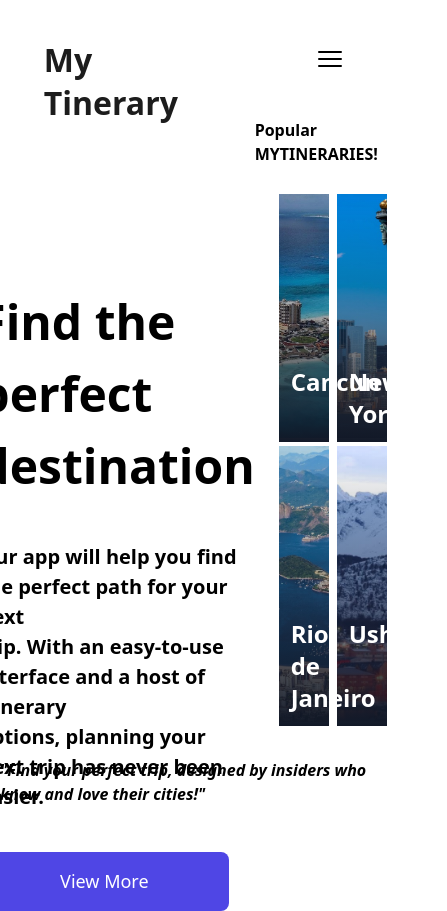
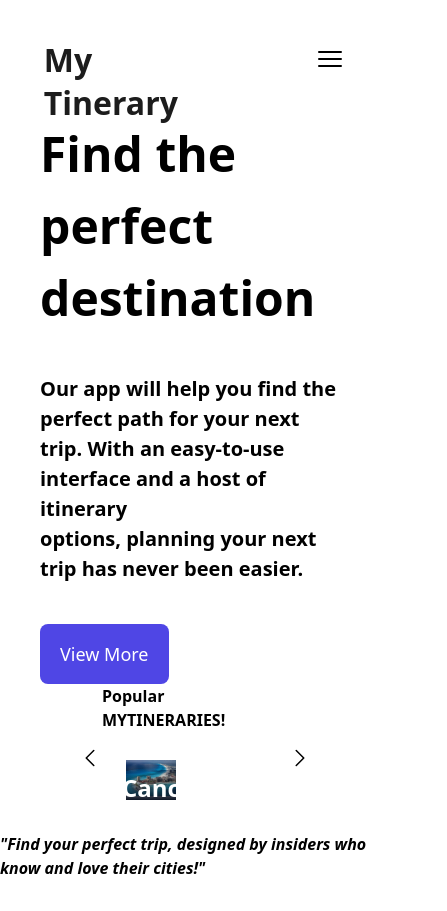
Before and after one commit to inebenitez/-mytinerary-inesbenitez, a React (Vite) app: page /home in a window 390 px wide. Shown: the whole page, 447 px wide, since content can reach past the window. After the commit the page ends 880 px from the top, so only its background shows below. Built offline with nearby package versions, Linux system fonts and the light colour scheme.

Commit message:
inicio responsive

```diff
--- a/index.html
+++ b/index.html
@@ -2,7 +2,7 @@
 <html lang="en">
   <head>
     <meta charset="UTF-8" />
-    <link rel="icon" type="image/png" href="./public/img/logo2.png"/>
+    <link rel="icon" type="image/png" href="./img/logo2.png"/>
     <meta name="viewport" content="width=device-width, initial-scale=1.0" />
     <title>Mi Tinerary</title>
   </head>
--- a/src/components/CardCity.jsx
+++ b/src/components/CardCity.jsx
@@ -1,13 +1,9 @@
 export default function CardCity({ src, alt, text }) {
   return (
-    <div className="w-1/2 relative flex flex-col pt-40 px-4 pb-4 ">
+    <div className="w-2/5 relative flex flex-col md:pt-40 md:px-4 md:pb-4">
       <img src={src} alt={alt} className="absolute inset-0 h-full w-full object-cover px-1 pb-2" />
       <div className="absolute inset-1 bg-gradient-to-t from-gray-900 via-gray-900/40"></div>
       <h3 className="z-10 mt-3 text-2xl font-bold text-white">{text}</h3>
     </div>
   );
 }
-
-
-
-// md:flex-row lg:flex-row
--- a/src/components/Carousel.jsx
+++ b/src/components/Carousel.jsx
@@ -1,32 +1,85 @@
+// import Arrow from "../components/Arrow";
+// import CardCity from "../components/CardCity";
+// import { useState } from "react";
+
+// export default function Carousel({ data }) {
+//   let [counter, setCounter] = useState(0);
+
+//   function directionSlide(direction) {
+//     const increment = direction === "next" ? 4 : -4;
+//     const newCounter = (counter + increment + data.length) % data.length;
+//     setCounter(newCounter);
+//   }
+
+//   return (
+// <>
+// <Arrow direction="M15.75 19.5L8.25 12l7.5-7.5"
+//   onClick={() => directionSlide("prev")}
+// />
+// <div className="w-2/5">
+// <div className="flex justify-center font-semibold"><p>Popular MYTINERARIES!</p></div>
+//   <div className="flex flex-wrap justify-center m-5 py-2">
+//     {data.slice(counter, counter + 4).map(each => (
+//       <CardCity key={each.id} src={each.photo} alt={each.id} text={each.city} />
+//     ))}
+//   </div>
+// </div>
+// <Arrow direction="M8.25 4.5l7.5 7.5-7.5 7.5"
+//   onClick={() => directionSlide("next")}
+// />
+// </>
+// );
+// }
+
+
+
+import { useEffect, useState } from "react";
 import Arrow from "../components/Arrow";
 import CardCity from "../components/CardCity";
-import { useState } from "react";
 
 export default function Carousel({ data }) {
   let [counter, setCounter] = useState(0);
+  let [screenWidth, setScreenWidth] = useState(window.innerWidth);
+
+  let cardsPerSlide = screenWidth < 820 ? 1 : 4;
+
+  useEffect(() => {
+    window.addEventListener("resize", () => {
+      setScreenWidth(window.innerWidth);
+    });
+  });
 
   function directionSlide(direction) {
-    const increment = direction === "next" ? 4 : -4;
+    const increment = direction === "next" ? cardsPerSlide : -cardsPerSlide;
     const newCounter = (counter + increment + data.length) % data.length;
     setCounter(newCounter);
   }
 
   return (
-<>
-<Arrow direction="M15.75 19.5L8.25 12l7.5-7.5"
+    <div className="flex flex-row items-center justify-center w-full">
+      <Arrow
+        direction="M15.75 19.5L8.25 12l7.5-7.5"
         onClick={() => directionSlide("prev")}
       />
-<div className="w-2/5">
-<div className="flex justify-center font-semibold"><p>Popular MYTINERARIES!</p></div>
-  <div className="flex flex-wrap justify-center m-5 py-2">
-    {data.slice(counter, counter + 4).map(each => (
-      <CardCity key={each.id} src={each.photo} alt={each.id} text={each.city} />
+      <div className="w-3/5">
+        <div className="flex justify-center font-semibold">
+          <p>Popular MYTINERARIES!</p>
+        </div>
+        <div className="flex flex-col md:flex-row flex-wrap justify-center m-5 py-2">
+          {data.slice(counter, counter + cardsPerSlide).map((each) => (
+            <CardCity
+              key={each.id}
+              src={each.photo}
+              alt={each.id}
+              text={each.city}
+            />
           ))}
         </div>
       </div>
-<Arrow direction="M8.25 4.5l7.5 7.5-7.5 7.5"
+      <Arrow
+        direction="M8.25 4.5l7.5 7.5-7.5 7.5"
         onClick={() => directionSlide("next")}
       />
-</>
+    </div>
   );
 }
--- a/src/components/NavBar.jsx
+++ b/src/components/NavBar.jsx
@@ -9,7 +9,7 @@ export default function NavBar() {
       <p className="w-[183px] h-[43px] font-sans font-bold text-[32px] text-[#1c1c1c] leading-[43px]">
         My Tinerary
       </p>
-      <div className="flex items-center space-x-4 md:flex gap-5">
+      <div className="flex relative items-center space-x-4 md:flex gap-5">
         <svg
           xmlns="http://www.w3.org/2000/svg"
           fill="none"
@@ -25,14 +25,70 @@ export default function NavBar() {
             d="M3.75 6.75h16.5M3.75 12h16.5m-16.5 5.25h16.5"
           />
         </svg>
-      <nav className={`md:flex z-40 gap-6 items-center ${menuOpen ? "block" : "hidden"}`}>
-          <Anchor to='/' className="w-[69px] h-[32px] text-[24px] font-bold leading-[31.92px] font-bold" href="">Home</Anchor>
-          <Anchor to='/cities' className="w-[69px] h-[32px] text-[24px] font-bold leading-[31.92px] font-bold" href="">Cities</Anchor>
+        <nav className={"hidden md:flex gap-6 items-center"}>
+          <Anchor
+            to="/"
+            className="w-[69px] h-[32px] text-[24px] font-bold leading-[31.92px]"
+            href=""
+          >
+            Home
+          </Anchor>
+          <Anchor
+            to="/cities"
+            className="w-[69px] h-[32px] text-[24px] font-bold leading-[31.92px]"
+            href=""
+          >
+            Cities
+          </Anchor>
           <button className="flex items-center  w-[150px] h-[54px] bg-[#4f46e5] text-white text-[20px] font-bold py-[16px] px-[32px] rounded-[10px] leading-20px]">
-            <svg xmlns="http://www.w3.org/2000/svg" fill="none" viewBox="0 0 24 24" strokeWidth={1.5} stroke="currentColor"
+            <svg
+              xmlns="http://www.w3.org/2000/svg"
+              fill="none"
+              viewBox="0 0 24 24"
+              strokeWidth={1.5}
+              stroke="currentColor"
               className="w-6 h-6 inline mr-2"
             >
-            <path strokeLinecap="round" strokeLinejoin="round"
+              <path
+                strokeLinecap="round"
+                strokeLinejoin="round"
+                d="M15.75 6a3.75 3.75 0 11-7.5 0 3.75 3.75 0 017.5 0zM4.501 20.118a7.5 7.5 0 0114.998 0A17.933 17.933 0 0112 21.75c-2.676 0-5.216-.584-7.499-1.632z"
+              />
+            </svg>
+            Login
+          </button>
+        </nav>
+        <nav
+          className={`h-3/6 fixed top-24 flex flex-col justify-around items-center w-2/4 md:hidden bg-white z-40 duration-1000 ${
+            menuOpen ? "right-[0px]" : "right-[-100vw]"
+          }`}
+        >
+          <Anchor
+            to="/"
+            className="w-[69px] h-[32px] text-[24px] font-bold leading-[31.92px]"
+            href=""
+          >
+            Home
+          </Anchor>
+          <Anchor
+            to="/cities"
+            className="w-[69px] h-[32px] text-[24px] font-bold leading-[31.92px]"
+            href=""
+          >
+            Cities
+          </Anchor>
+          <button className="flex items-center  w-[150px] h-[54px] bg-[#4f46e5] text-white text-[20px] font-bold py-[16px] px-[32px] rounded-[10px] leading-20px]">
+            <svg
+              xmlns="http://www.w3.org/2000/svg"
+              fill="none"
+              viewBox="0 0 24 24"
+              strokeWidth={1.5}
+              stroke="currentColor"
+              className="w-6 h-6 inline mr-2"
+            >
+              <path
+                strokeLinecap="round"
+                strokeLinejoin="round"
                 d="M15.75 6a3.75 3.75 0 11-7.5 0 3.75 3.75 0 017.5 0zM4.501 20.118a7.5 7.5 0 0114.998 0A17.933 17.933 0 0112 21.75c-2.676 0-5.216-.584-7.499-1.632z"
               />
             </svg>
--- a/src/pages/Home.jsx
+++ b/src/pages/Home.jsx
@@ -22,21 +22,49 @@ export default function Home() {
     { id: 'oceania3', city: "Suva", photo: "/img/oceania/suva.jpg" },
     { id: 'oceania4', city: "Wellington", photo: "/img/oceania/wellington.jpg" }
   ]
+// return (
+//   <main className="min-h-[85vh]">
+//     <div className="grow flex justify-center items-center">
+//       <div className="w-[742px] h-[304px] flex flex-col justify-between gap-10 ">
+//           <h1 className="font-sans font-bold text-[48px]">Find the perfect destination</h1>
+//           <p className="font-sans font-semibold	text-[20px]">Our app will help you find the perfect path for your next<br />trip. With an easy-to-use interface and a host of itinerary<br />options, planning your next trip has never been easier.</p>
+//         <button className="w-[250px] h-[60px] bg-[#4f46e5] text-white text-[18px] py-[16px] px-[20px] rounded-[8px] self-start">
+//           <Anchor to='/cities'>View More</Anchor>
+//       </button>
+//       </div>
+//       <Carousel data={data}/>
+//     </div>
+//       <div className="font-semibold italic flex justify-center items-center">
+//         <p>"Find your perfect trip, designed by insiders who know and love their cities!"</p>
+//       </div>
+//   </main>
+// );
+// }
+
 return (
   <main className="min-h-[85vh]">
-    <div className="grow flex justify-center items-center">
-      <div className="w-[742px] h-[304px] flex flex-col justify-between gap-10 ">
-          <h1 className="font-sans font-bold text-[48px]">Find the perfect destination</h1>
-          <p className="font-sans font-semibold	text-[20px]">Our app will help you find the perfect path for your next<br />trip. With an easy-to-use interface and a host of itinerary<br />options, planning your next trip has never been easier.</p>
-        <button className="w-[250px] h-[60px] bg-[#4f46e5] text-white text-[18px] py-[16px] px-[20px] rounded-[8px] self-start">
-          <Anchor to='/cities'>View More</Anchor>
-      </button>
+    <div className="flex flex-col md:flex-row justify-center items-center px-10">
+      <div className="w-full md:w-2/5 h-1/3 flex flex-col justify-between items-center md:items-start gap-10 ">
+        <h1 className="font-sans font-bold text-[48px]">
+          Find the perfect destination
+        </h1>
+        <p className="font-sans font-semibold	text-[20px]">
+          Our app will help you find the perfect path for your next <br />
+          trip. With an easy-to-use interface and a host of itinerary <br />
+          options, planning your next trip has never been easier.
+        </p>
+        <button className="w-[1/4] bg-[#4f46e5] text-white text-[18px] py-[16px] px-[20px] rounded-[8px] self-start md:w-[250px] h-[60px]">
+          <Anchor to="/cities">View More</Anchor>
+        </button>
       </div>
-      <Carousel data={data}/>
+      <Carousel data={data} />
     </div>
-      <div className="font-semibold italic flex justify-center items-center">
-        <p>"Find your perfect trip, designed by insiders who know and love their cities!"</p>
-      </div>
+    <div className="font-semibold italic flex justify-center items-center">
+      <p>
+        "Find your perfect trip, designed by insiders who know and love their
+        cities!"
+      </p>
+    </div>
   </main>
 );
 }
```
Lines whose indentation alone changed are shown as unchanged.
